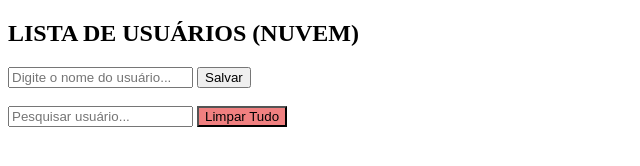
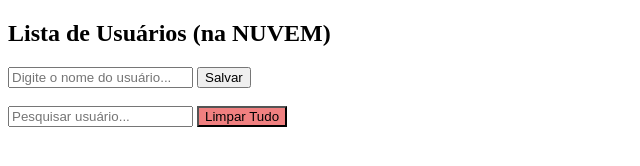
Before and after one commit to Andrio-Silveira/Projetinho, a plain HTML site: page index CRUD Completo (editado).html in a window 1280 px wide. Shown: the whole page, without its empty margins (0-640 px from the left). Drawn offline with Linux system fonts and the light colour scheme; no server answers.

Commit message:
Update index CRUD Completo (editado).html

```diff
--- a/index CRUD Completo (editado).html
+++ b/index CRUD Completo (editado).html
@@ -6,13 +6,13 @@
     <meta charset="UTF-8">
 
     <!-- 🔴 SUBSTITUÍDO: O título antigo ganhou a identificação Firebase -->
-    <title>MINI CRUD PREMIUM - FIREBASE</title>
+    <title> Projetinho: Firebase </title>
 </head>
 
 <body>
 
     <!-- 🔴 SUBSTITUÍDO: Agora identificamos que os usuários estão na nuvem -->
-    <h2>LISTA DE USUÁRIOS (NUVEM)</h2>
+    <h2> Lista de Usuários (na NUVEM) </h2>
 
     <!-- 🔵 MANTIDO: Campo invisível que guarda o ID do usuário em edição -->
     <!-- ⚪ Analogia: É como uma etiqueta de identificação da ficha do usuário -->
```
